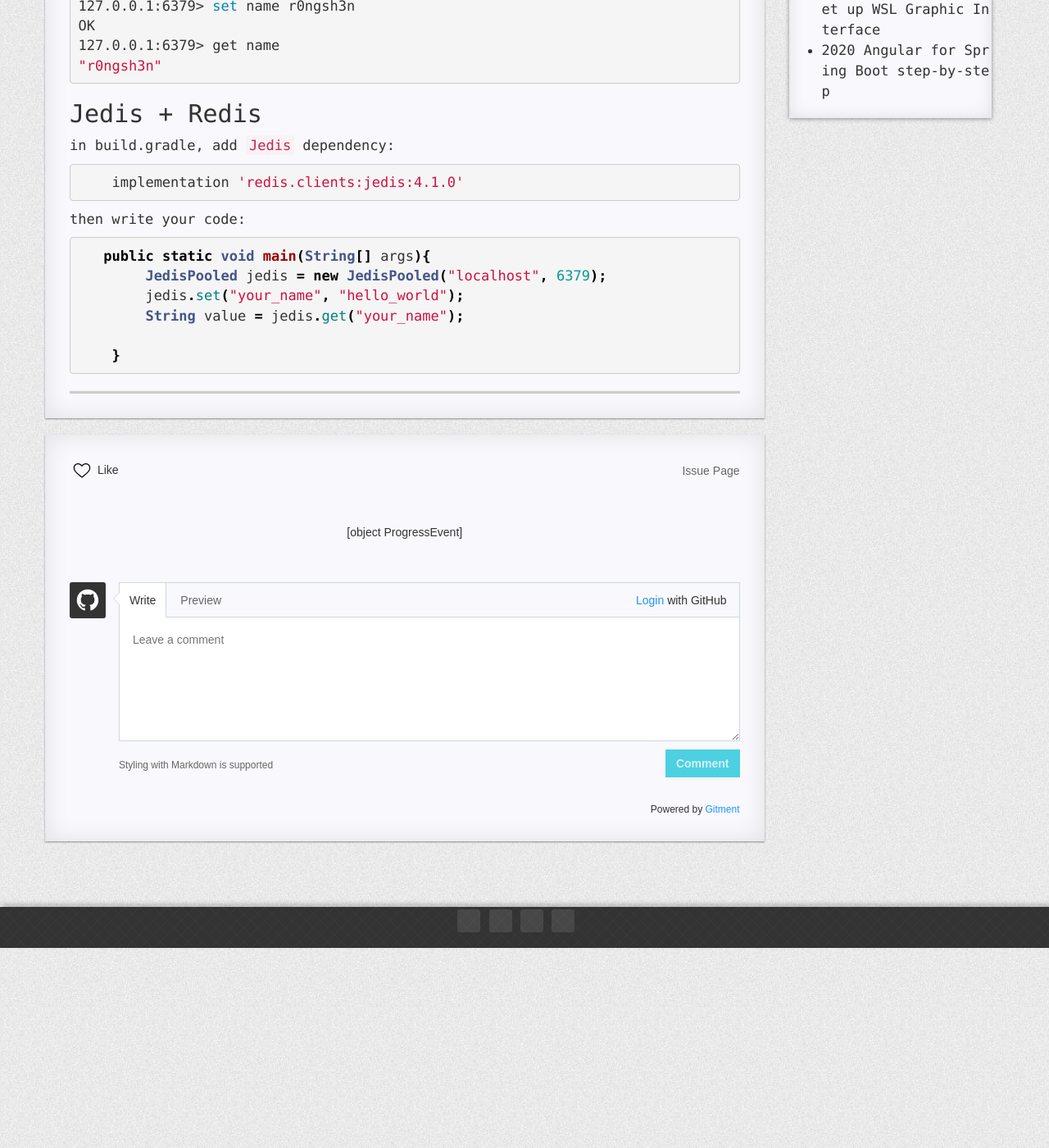
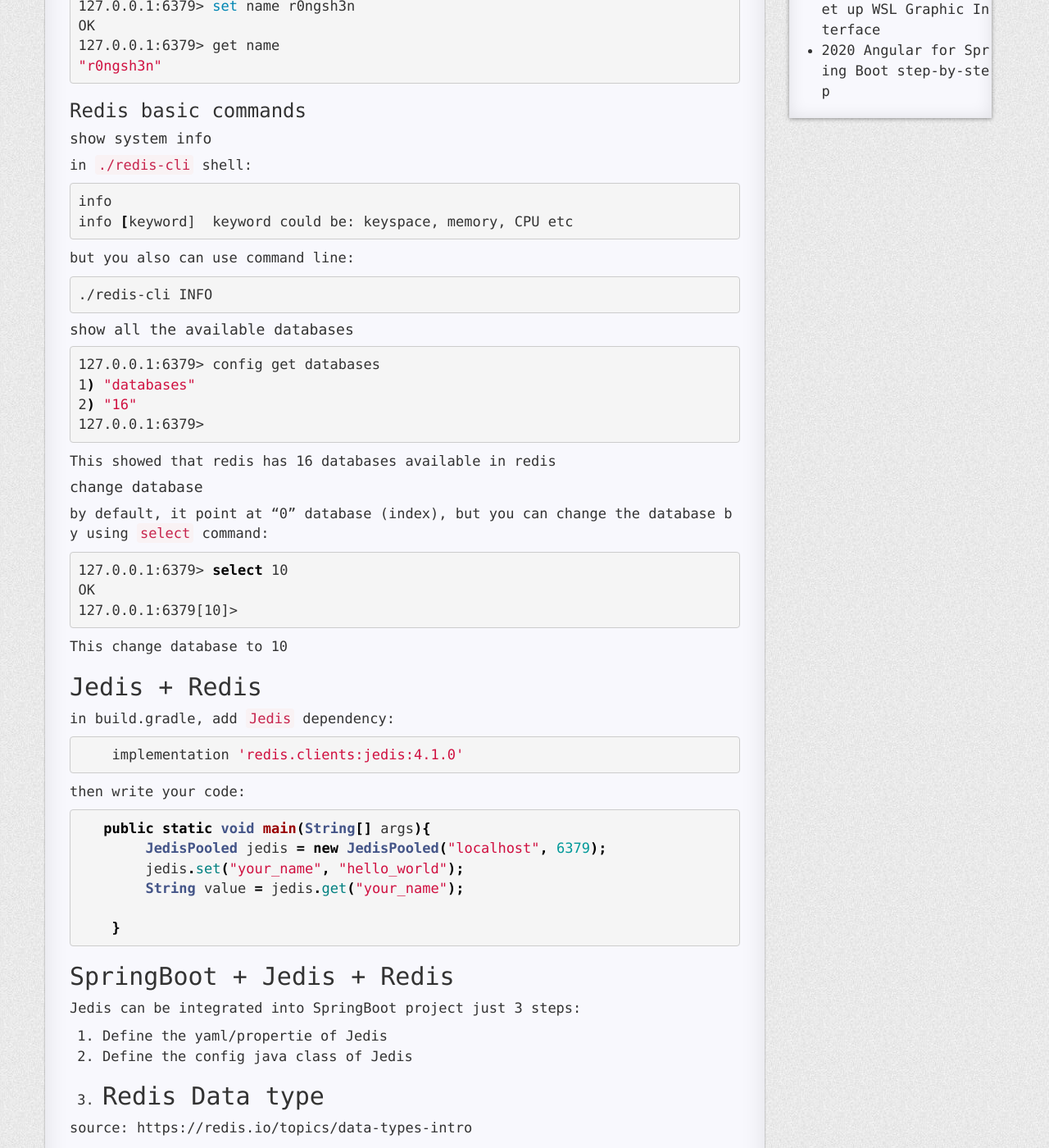
Before and after one commit to R0NGSH3N/r0ngsh3n.github.io, a Jekyll site: the page built from _posts/2022-02-15-play-with-redis.md, in a window 1280 px wide and 1400 px high, scrolled down 1077 px. Shown: the whole window at 82% size. Built offline with Jekyll 4.4.1, drawn with Linux system fonts in a browser that asks for light colours; nearby versions of some CDN libraries; comment, search, counter and statistics services are not loaded; a style sheet for code colours, icons or effects is not loaded; some of the changed text lies outside the part shown.

Commit message:
update Article

```diff
--- a/_posts/2022-02-15-play-with-redis.md
+++ b/_posts/2022-02-15-play-with-redis.md
@@ -52,6 +52,46 @@ OK
 "r0ngsh3n"
 ~~~
 
+### Redis basic commands
+
+#### show system info
+
+in `./redis-cli` shell:
+
+~~~bash
+info
+info [keyword]  keyword could be: keyspace, memory, CPU etc
+~~~
+
+but you also can use command line:
+
+~~~bash
+./redis-cli INFO
+~~~
+
+#### show all the available databases
+
+~~~bash
+127.0.0.1:6379> config get databases
+1) "databases"
+2) "16"
+127.0.0.1:6379>
+~~~
+
+This showed that redis has 16 databases available in redis
+
+#### change database
+
+by default, it point at "0" database (index), but you can change the database by using `select` command:
+
+~~~bash
+127.0.0.1:6379> select 10
+OK
+127.0.0.1:6379[10]>
+~~~
+
+This change database to 10
+
 ## Jedis + Redis
 
 in build.gradle, add `Jedis` dependency:
@@ -70,3 +110,16 @@ then write your code:
 
     }
 ~~~
+
+## SpringBoot + Jedis + Redis
+
+Jedis can be integrated into SpringBoot project just 3 steps:
+
+1. Define the yaml/propertie of Jedis
+2. Define the config java class of Jedis
+3.
+## Redis Data type
+
+source: https://redis.io/topics/data-types-intro
+
+Redis Commands (Chinese version): http://redisdoc.com/
```
